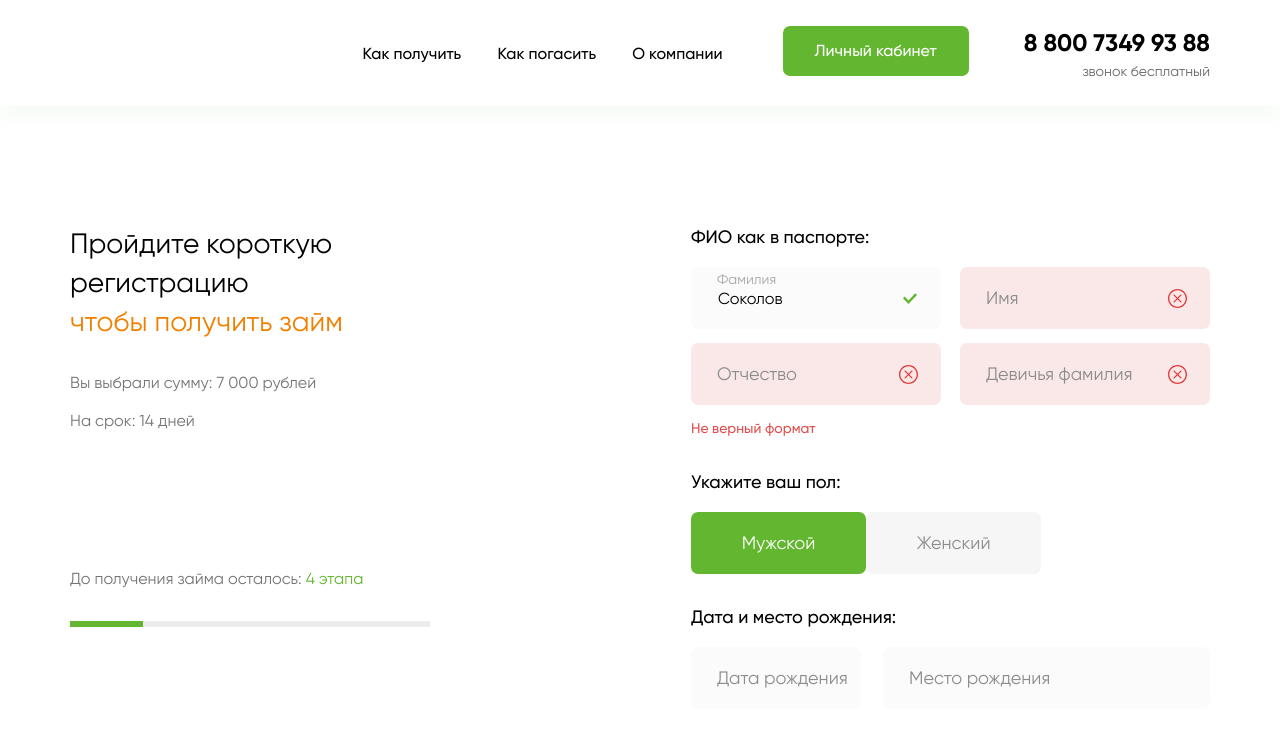
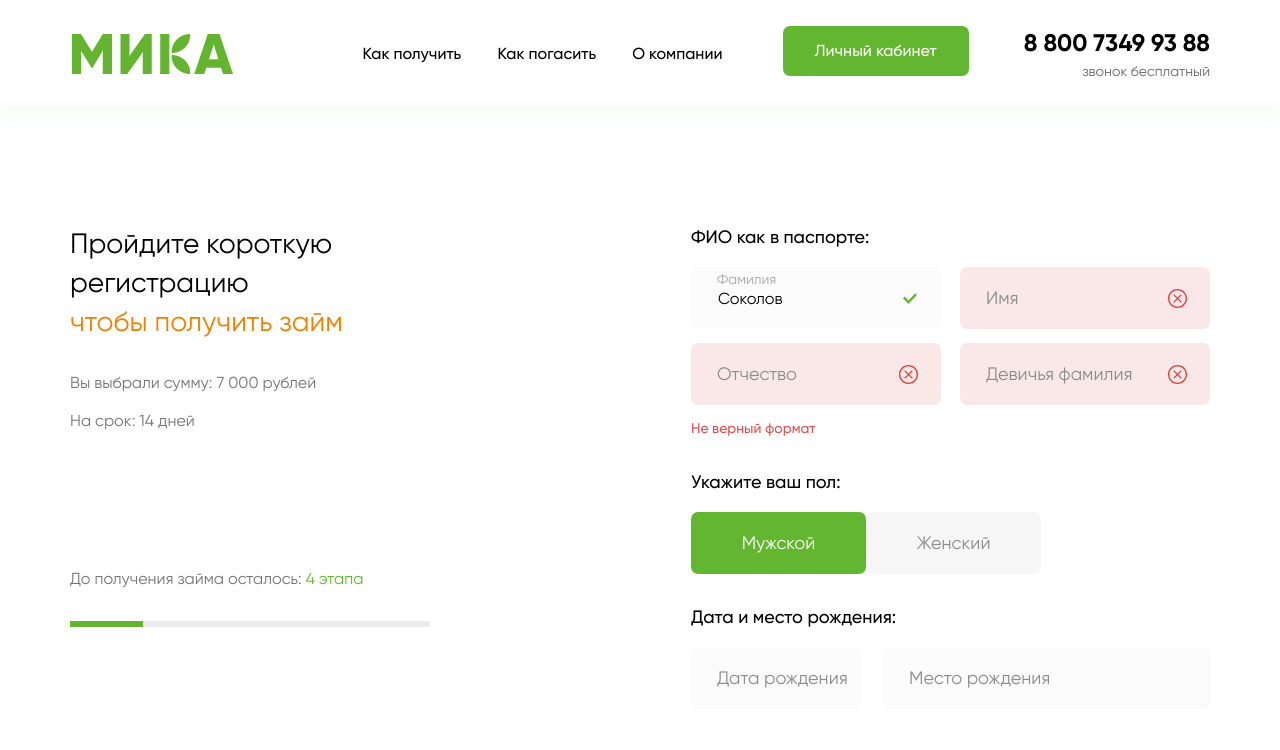
Before and after one commit to Katreeen/mika, a plain HTML site: page form.html in a window 1280 px wide. Shown: the top 750 px of the page. Drawn offline with Linux system fonts and the light colour scheme; the site is published under a folder, as on GitHub Pages, so addresses that start at the root find nothing.

Commit message:
new pages

```diff
--- a/form.html
+++ b/form.html
@@ -24,7 +24,7 @@
         <div class="header_row row">
           <div class="col-sm-6 col-md-4 col-lg-3 header-col-logo">
             <div class="header_logo">
-              <a href="/" class="logo"><img src="/i/logo.png" alt=""></a>
+              <a href="/" class="logo"><img src="i/logo.png" alt=""></a>
             </div>
           </div>
           <div class="col-lg-4 header-col-nav">
```
Also changed, not shown: index.html (+1 -1 lines), lk.html (+1 -1 lines).
